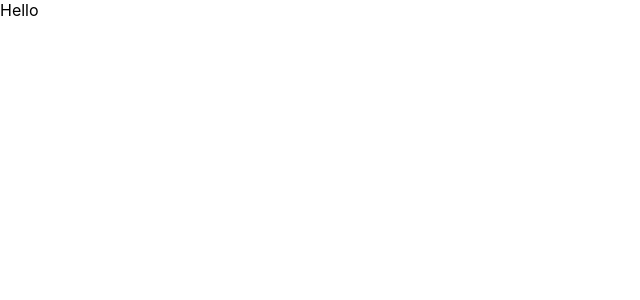
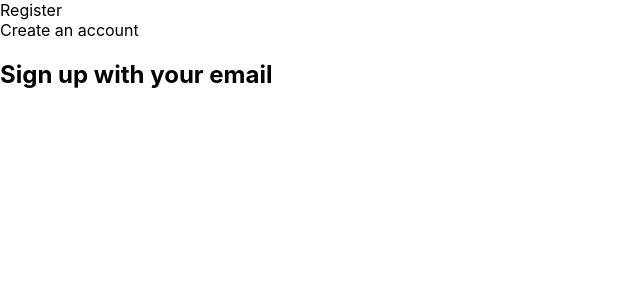
Before and after one commit to thungan1909/my-kahoot, a React (Create React App) app: page /register in a window 1280 px wide. Shown: the top 300 px of the page, without its empty margins (0-640 px from the left). Built offline with nearby package versions, Linux system fonts and the light colour scheme.

Commit message:
register

```diff
--- a/src/App.js
+++ b/src/App.js
@@ -1,5 +1,6 @@
 import { BrowserRouter, Route, Routes } from "react-router-dom";
 import Login from "./page/Login/Login";
+import Register from "./page/Register/Register";
 function App() {
   return (
     <BrowserRouter>
@@ -7,6 +8,7 @@ function App() {
           <Route path="*" element={<Login />} />
           <Route path="/" element={<Login />} />
           <Route path="/login" element={<Login />} />
+          <Route path="/register" element={<Register/>} />
 
       </Routes>
     </BrowserRouter>
--- /dev/null
+++ b/src/page/Register/Register.js
@@ -0,0 +1,14 @@
+export default function Register ()
+{
+    return(
+        <div className="page">
+            <div className="title"> Register </div>
+            <div className="form">
+                <header>Create an account</header>
+                <div>
+                    <h2>Sign up with your email</h2>
+                </div>
+            </div>
+        </div>
+    )
+}
```
